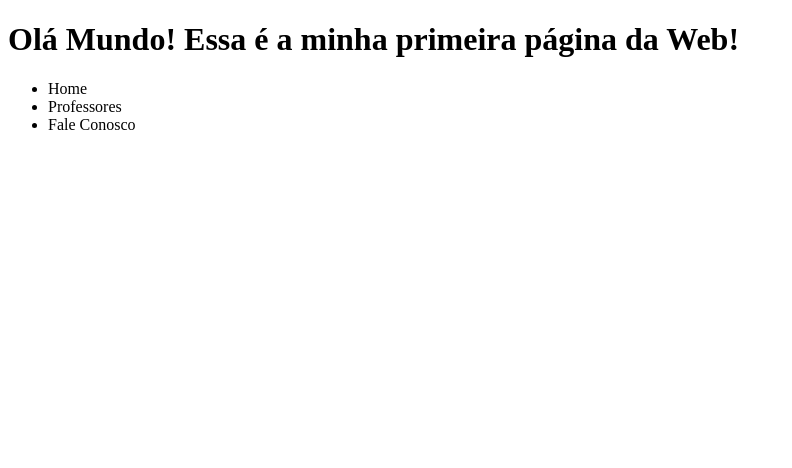
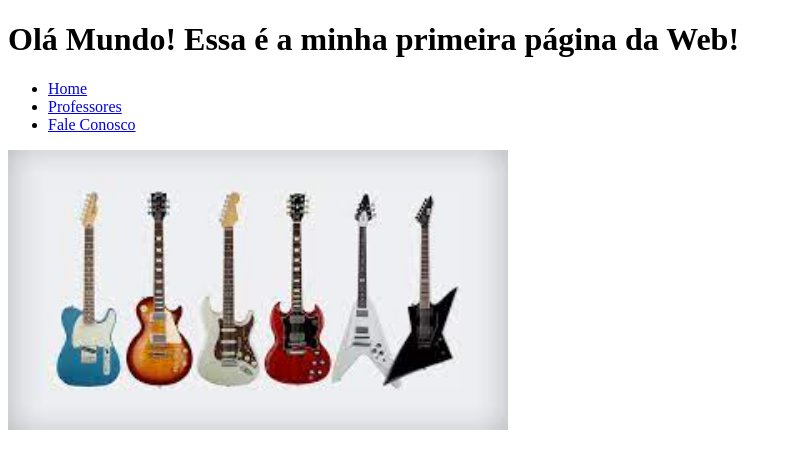
Before and after one commit to YaraAnalysis/devaria-aulahtml-2021, a plain HTML site: page index.html in a window 1280 px wide. Shown: the whole page, without its empty margins (0-792 px from the left). Drawn offline with Linux system fonts and the light colour scheme.

Commit message:
Criação da Main

```diff
--- a/index.html
+++ b/index.html
@@ -9,11 +9,16 @@
             <h1>Olá Mundo! Essa é a minha primeira página da Web!</h1>
             <nav>
                 <ul>
-                    <li>Home</li>
-                    <li>Professores</li>
-                    <li>Fale Conosco</li>
+                    <li><a href="index.html">Home</a></li>
+                    <li><a href="Professores.html">Professores</a></li>
+                    <li><a href="FaleConosco.html">Fale Conosco</a></li>
                 </ul>
             </nav>
         </header>
+        <main>
+            <section>
+            <img src="Fotos/fotohome.jpg" width="500" alt="Devaria Olá Mundo!" />
+            </section>
+        </main>
     </body>
 </html>
```
Also changed, not shown: Fotos/fotohome.jpg (added).
